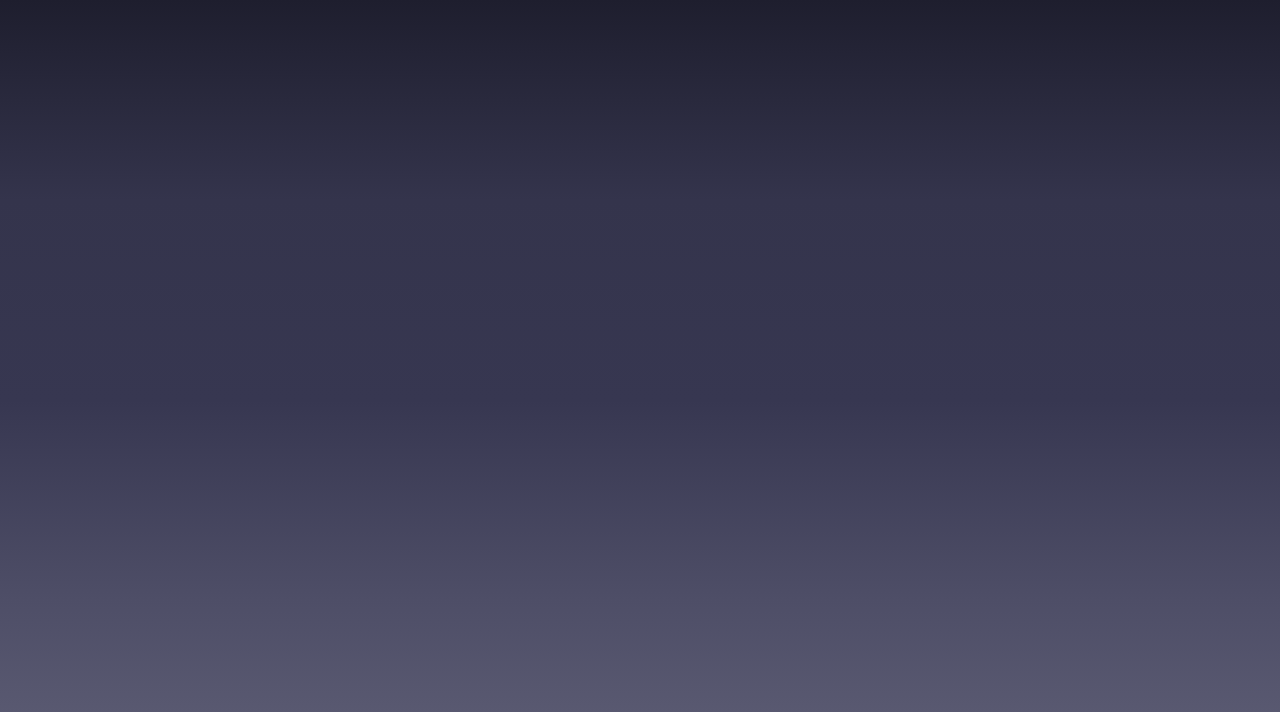
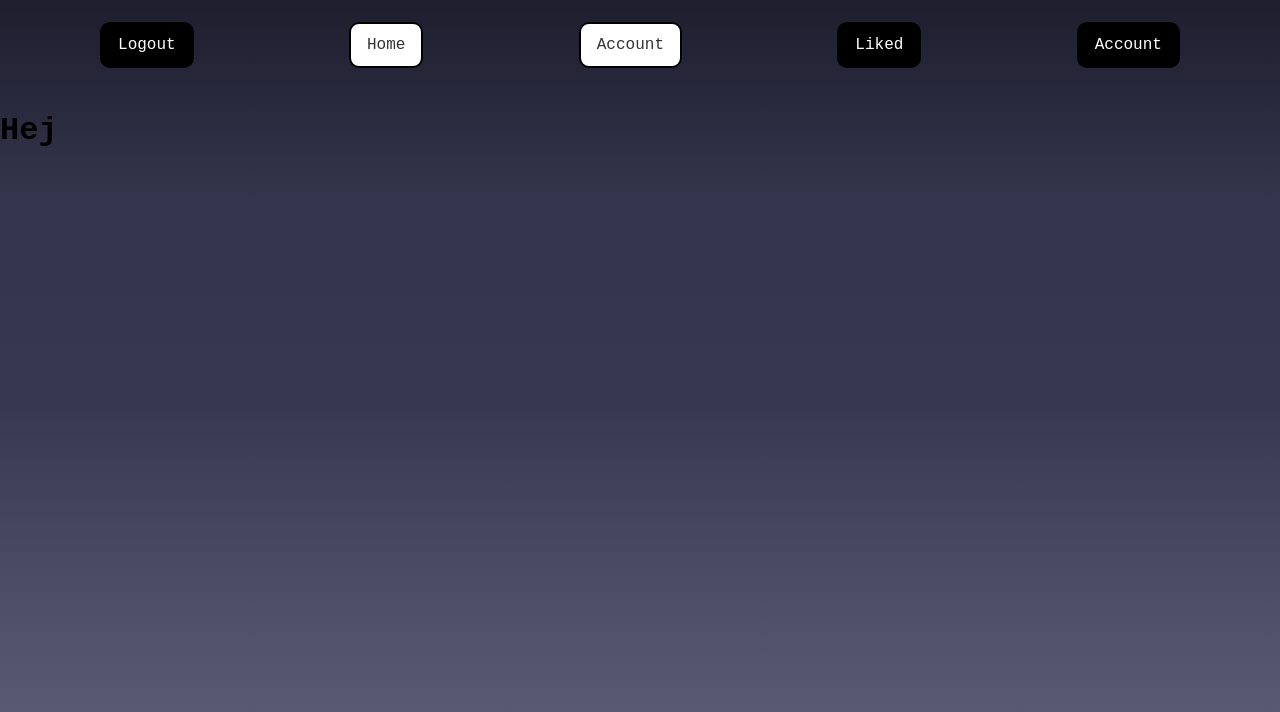
Before and after one commit to EmSley77/SnippetLookup, a React (Vite) app: page /account/1 in a window 1280 px wide. Before the commit this address had no page. Shown: the top 712 px of the page. Built offline with nearby package versions, Linux system fonts and the light colour scheme.

Commit message:
adding account page

```diff
--- /dev/null
+++ b/src/Components/Pages/Account.jsx
@@ -0,0 +1,14 @@
+import React from 'react'
+import Header from '../Shared/Header'
+
+export default function Account() {
+  return (
+
+    <>
+      <Header />
+      <div>
+        <h1>Hej</h1>
+      </div>
+    </>
+  )
+}
--- a/src/Components/Pages/App.jsx
+++ b/src/Components/Pages/App.jsx
@@ -1,6 +1,7 @@
 import React, { useEffect, useState } from 'react'
 import { getData } from '../../js/data.js'
 import SnippetList from '../SnippetHelper/SnippetList.jsx'
+import Header from '../Shared/Header.jsx';
 
 export default function App() {
 
@@ -41,7 +42,7 @@ export default function App() {
 
   return (
     <>
-      {/* Add a header here */}
+      <Header/>
       <div
         style={{
           display: "flex",
@@ -98,9 +99,8 @@ export default function App() {
         </div>
 
         {filteredData.length === 0 && searchInput.length > 0 ? <h1 style={{ color: "#fff" }}>No results were found with: {searchInput || category}</h1> : <SnippetList
-          data={filteredData}
+          data={filteredData} />}
 
-        />}
       </div>
       {/* Add a footer here add some map or info */}
     </>
--- /dev/null
+++ b/src/Components/Shared/Header.jsx
@@ -0,0 +1,20 @@
+import React from 'react'
+import { Link, NavLink } from 'react-router'
+
+export default function Header() {
+  return (
+    <div style={{
+
+        padding:"1.4rem",
+        display:"flex",
+        justifyContent:"space-around",
+
+    }}>
+          <NavLink className='header-link'>Logout</NavLink>
+          <NavLink className='header-link' to={"/"}>Home</NavLink>
+          <NavLink className='header-link' to={`/account/${2}`}>Account</NavLink>
+          <NavLink className='header-link'>Liked</NavLink>
+          <NavLink className='header-link'>Account</NavLink>
+    </div>
+  )
+}
--- a/src/Styles/main.css
+++ b/src/Styles/main.css
@@ -52,3 +52,27 @@ button:active {
     cursor: pointer;
     transform: translateY(5px);
 }
+
+.header-link {
+    text-decoration: none;
+    color: #333;
+    padding: 12px 1rem;
+    background-color: #fff;
+    border: 2px solid #000;
+    border-radius: 10px;
+    transition: 0.6s ease-out;
+
+}
+
+.header-link:hover {
+    background-color: #e2e2e2;
+}
+
+.header-link:active {
+    transform: translateY(4px);
+}
+
+.active {
+    background-color: #000;
+    color: #fff;
+}
--- a/src/main.jsx
+++ b/src/main.jsx
@@ -1,6 +1,7 @@
 import { createRoot } from 'react-dom/client'
 import { BrowserRouter, Route, Routes } from 'react-router'
 import App from './Components/Pages/App.jsx'
+import Account from './Components/Pages/Account.jsx'
 import './Styles/main.css'
 import Snippet from './Components/Pages/Snippet.jsx'
 
@@ -9,6 +10,7 @@ createRoot(document.getElementById('root')).render(
     <Routes>
       <Route index element={<App />} />
       <Route path='/view/:snippetid' element={<Snippet />} />
+      <Route path='/account/:id' element={<Account />} />
     </Routes>
   </BrowserRouter>,
 )
```
Also changed, not shown: src/Styles/index.css (deleted).
